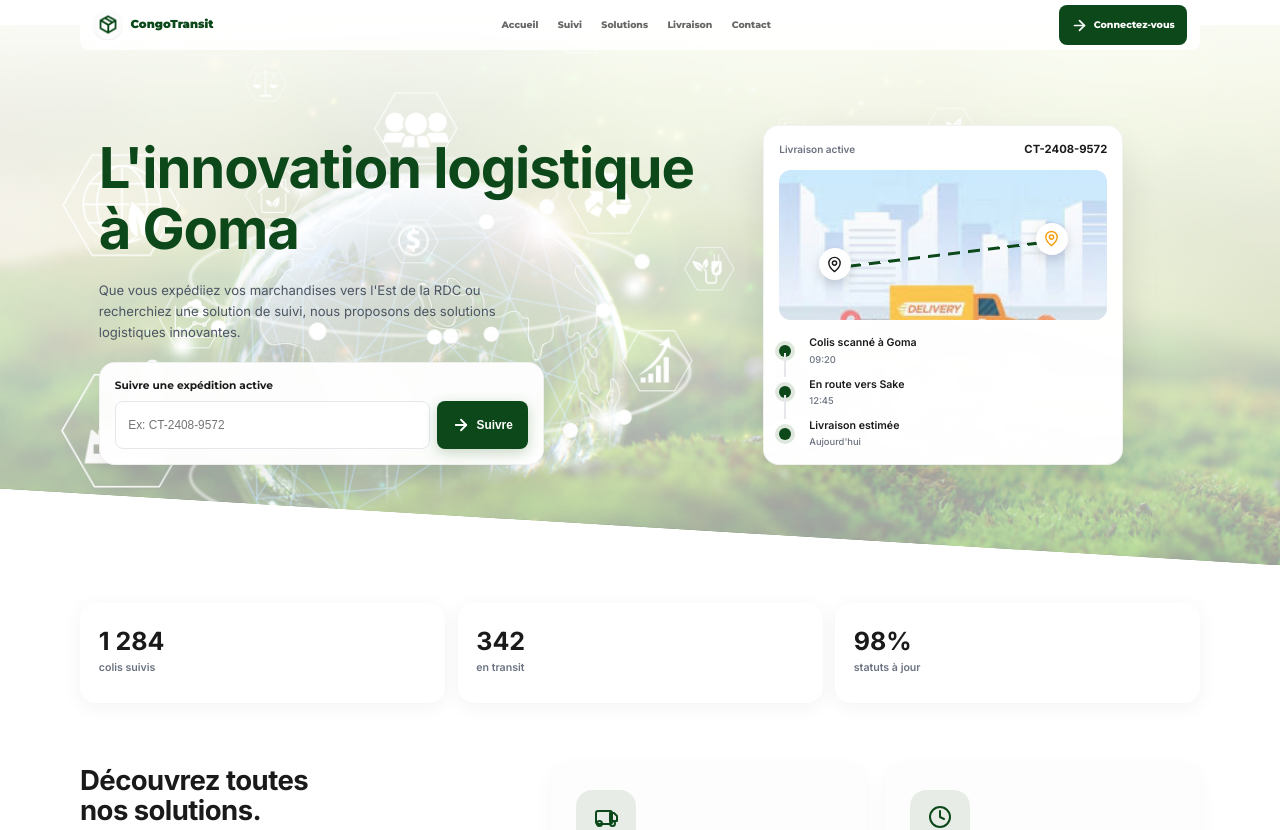
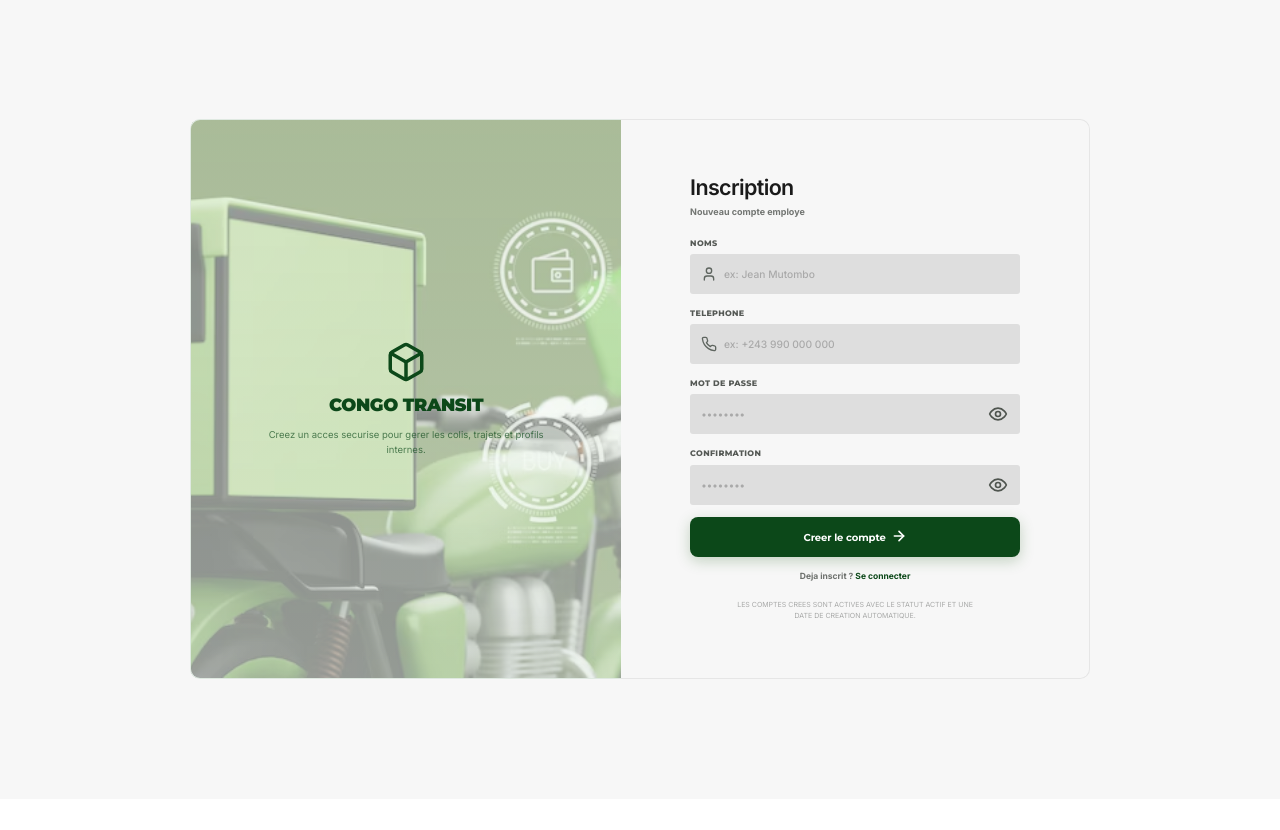
Before and after one commit to Ste-Verbeck-et-Fils/congotransit, a React (Vite) app: page /register in a window 1280 px wide. Before the commit this address led to /. Shown: the top 830 px of the page. After the commit the page ends 800 px from the top, so only its background shows below. Built offline with nearby package versions, Linux system fonts and the light colour scheme.

Commit message:
feat: Add implement register page

```diff
--- a/src/components/ui/Input.css
+++ b/src/components/ui/Input.css
@@ -103,6 +103,16 @@
   font: 500 0.82rem var(--font-body);
 }
 
+.input-login .input-icon {
+  width: 18px;
+  margin: 0 0 0 0.82rem;
+  color: #5e655f;
+}
+
+.input-login .input-icon + .input-field {
+  padding-left: 0.58rem;
+}
+
 .input-login .input-field::placeholder {
   color: #9b9b9b;
   opacity: 0.78;
--- a/src/pages/Login.jsx
+++ b/src/pages/Login.jsx
@@ -1,27 +1,48 @@
 import React, { useState } from 'react'
-import { useNavigate } from 'react-router-dom'
-import { IconArrowRight, IconBox, IconEye, IconEyeOff } from '../components/ui/Icons'
+import { Link, useNavigate } from 'react-router-dom'
+import { IconArrowRight, IconBox, IconEye, IconEyeOff, IconPhone } from '../components/ui/Icons'
 import Button from '../components/ui/Button'
 import Input from '../components/ui/Input'
 import deliveryImage from '../assets/images/livraison.avif'
 import '../styles/Login.css'
 
+const getRegisteredUser = () => {
+  const storedUser = sessionStorage.getItem('congotransit.pendingUser')
+
+  if (!storedUser) return null
+
+  try {
+    return JSON.parse(storedUser)
+  } catch {
+    return null
+  }
+}
+
 const Login = () => {
   const navigate = useNavigate()
   const [showPassword, setShowPassword] = useState(false)
-  const [username, setUsername] = useState('')
+  const [telephone, setTelephone] = useState('')
   const [password, setPassword] = useState('')
   const [message, setMessage] = useState('')
 
   const handleSubmit = (event) => {
     event.preventDefault()
+    const cleanTelephone = telephone.replace(/\s+/g, '')
 
-    if (!username.trim() || !password) {
-      setMessage("Veuillez renseigner le nom d'utilisateur et le mot de passe.")
+    if (!cleanTelephone || !password) {
+      setMessage('Veuillez renseigner le telephone et le mot de passe.')
       return
     }
 
-    if (username.trim() !== 'admin' || password !== 'admin') {
+    const registeredUser = getRegisteredUser()
+    const matchesRegisteredUser = (
+      registeredUser?.telephone === cleanTelephone
+      && registeredUser?.password === password
+      && registeredUser?.status === 'actif'
+    )
+    const matchesAdminDemo = cleanTelephone === 'admin' && password === 'admin'
+
+    if (!matchesRegisteredUser && !matchesAdminDemo) {
       setMessage("Identifiants incorrects. Verifiez vos informations puis reessayez.")
       return
     }
@@ -57,16 +78,17 @@ const Login = () => {
             <h1>Connexion</h1>
 
             <Input
-              id="login-username"
-              name="username"
-              label="Nom d'utilisateur"
-              type="text"
-              placeholder="ex: admin_goma"
-              autoComplete="username"
+              id="login-telephone"
+              name="telephone"
+              label="Telephone"
+              type="tel"
+              placeholder="ex: +243 990 000 000"
+              autoComplete="tel"
               variant="login"
-              value={username}
+              icon={<IconPhone size={16} />}
+              value={telephone}
               onChange={(event) => {
-                setUsername(event.target.value)
+                setTelephone(event.target.value)
                 clearMessage()
               }}
               aria-invalid={Boolean(message)}
@@ -109,6 +131,11 @@ const Login = () => {
             <Button className="btn-full" type="submit" icon={<IconArrowRight size={16} />} iconPosition="right">
               Se connecter
             </Button>
+
+            <p className="auth-switch">
+              Pas encore de compte ?
+              <Link to="/register"> Creer un compte</Link>
+            </p>
           </form>
 
           <p className="login-footnote">
--- /dev/null
+++ b/src/pages/Register.jsx
@@ -0,0 +1,210 @@
+import React, { useState } from 'react'
+import { Link, useNavigate } from 'react-router-dom'
+import {
+  IconArrowRight,
+  IconBox,
+  IconEye,
+  IconEyeOff,
+  IconPhone,
+  IconUser,
+} from '../components/ui/Icons'
+import Button from '../components/ui/Button'
+import Input from '../components/ui/Input'
+import deliveryImage from '../assets/images/livraison.avif'
+import '../styles/Login.css'
+
+const Register = () => {
+  const navigate = useNavigate()
+  const [showPassword, setShowPassword] = useState(false)
+  const [showConfirmPassword, setShowConfirmPassword] = useState(false)
+  const [noms, setNoms] = useState('')
+  const [telephone, setTelephone] = useState('')
+  const [password, setPassword] = useState('')
+  const [confirmPassword, setConfirmPassword] = useState('')
+  const [message, setMessage] = useState('')
+
+  const clearMessage = () => {
+    if (message) setMessage('')
+  }
+
+  const handleSubmit = (event) => {
+    event.preventDefault()
+
+    const cleanNoms = noms.trim()
+    const cleanTelephone = telephone.replace(/\s+/g, '')
+
+    if (!cleanNoms || !cleanTelephone || !password || !confirmPassword) {
+      setMessage('Veuillez renseigner toutes les informations du compte.')
+      return
+    }
+
+    if (!/^\+?[0-9]{8,15}$/.test(cleanTelephone)) {
+      setMessage('Veuillez saisir un numero de telephone valide.')
+      return
+    }
+
+    if (password.length < 6) {
+      setMessage('Le mot de passe doit contenir au moins 6 caracteres.')
+      return
+    }
+
+    if (password !== confirmPassword) {
+      setMessage('Les mots de passe ne correspondent pas.')
+      return
+    }
+
+    const userRecord = {
+      id: crypto.randomUUID(),
+      noms: cleanNoms,
+      telephone: cleanTelephone,
+      password,
+      status: 'actif',
+      created_at: new Date().toISOString(),
+    }
+
+    sessionStorage.setItem('congotransit.pendingUser', JSON.stringify(userRecord))
+    setMessage('')
+    navigate('/login')
+  }
+
+  return (
+    <main className="login-page">
+      <section className="login-shell register-shell" aria-label="Inscription Congo Transit">
+        <div className="login-brand-panel" style={{ '--login-brand-image': `url(${deliveryImage})` }}>
+          <div className="login-brand-block">
+            <IconBox size={42} color="var(--color-primary)" />
+            <p className="login-brand-name">CONGO TRANSIT</p>
+            <p className="login-brand-copy">
+              Creez un acces securise pour gerer les colis, trajets et profils internes.
+            </p>
+          </div>
+        </div>
+
+        <div className="login-form-panel register-form-panel">
+          <div className="login-mobile-brand" aria-hidden="true">
+            <IconBox size={32} color="var(--color-primary)" />
+            <p>CONGO TRANSIT</p>
+          </div>
+
+          <form className="login-form register-form" onSubmit={handleSubmit}>
+            <div className="auth-title-row">
+              <h1>Inscription</h1>
+              <p>Nouveau compte employe</p>
+            </div>
+
+            <Input
+              id="register-noms"
+              name="noms"
+              label="Noms"
+              type="text"
+              placeholder="ex: Jean Mutombo"
+              autoComplete="name"
+              variant="login"
+              icon={<IconUser size={16} />}
+              value={noms}
+              onChange={(event) => {
+                setNoms(event.target.value)
+                clearMessage()
+              }}
+              aria-invalid={Boolean(message)}
+              aria-describedby={message ? 'register-message' : undefined}
+            />
+
+            <Input
+              id="register-telephone"
+              name="telephone"
+              label="Telephone"
+              type="tel"
+              placeholder="ex: +243 990 000 000"
+              autoComplete="tel"
+              variant="login"
+              icon={<IconPhone size={16} />}
+              value={telephone}
+              onChange={(event) => {
+                setTelephone(event.target.value)
+                clearMessage()
+              }}
+              aria-invalid={Boolean(message)}
+              aria-describedby={message ? 'register-message' : undefined}
+            />
+
+            <Input
+              id="register-password"
+              name="password"
+              label="Mot de passe"
+              type={showPassword ? 'text' : 'password'}
+              placeholder="••••••••"
+              autoComplete="new-password"
+              variant="login"
+              value={password}
+              onChange={(event) => {
+                setPassword(event.target.value)
+                clearMessage()
+              }}
+              aria-invalid={Boolean(message)}
+              aria-describedby={message ? 'register-message' : undefined}
+              rightElement={(
+                <button
+                  type="button"
+                  className="login-password-toggle"
+                  aria-label={showPassword ? 'Masquer le mot de passe' : 'Afficher le mot de passe'}
+                  onClick={() => setShowPassword((visible) => !visible)}
+                >
+                  {showPassword ? <IconEyeOff size={20} /> : <IconEye size={20} />}
+                </button>
+              )}
+            />
+
+            <Input
+              id="register-confirm-password"
+              name="confirmPassword"
+              label="Confirmation"
+              type={showConfirmPassword ? 'text' : 'password'}
+              placeholder="••••••••"
+              autoComplete="new-password"
+              variant="login"
+              value={confirmPassword}
+              onChange={(event) => {
+                setConfirmPassword(event.target.value)
+                clearMessage()
+              }}
+              aria-invalid={Boolean(message)}
+              aria-describedby={message ? 'register-message' : undefined}
+              rightElement={(
+                <button
+                  type="button"
+                  className="login-password-toggle"
+                  aria-label={showConfirmPassword ? 'Masquer la confirmation' : 'Afficher la confirmation'}
+                  onClick={() => setShowConfirmPassword((visible) => !visible)}
+                >
+                  {showConfirmPassword ? <IconEyeOff size={20} /> : <IconEye size={20} />}
+                </button>
+              )}
+            />
+
+            {message && (
+              <p className="login-message" id="register-message" role="alert">
+                {message}
+              </p>
+            )}
+
+            <Button className="btn-full" type="submit" icon={<IconArrowRight size={16} />} iconPosition="right">
+              Creer le compte
+            </Button>
+
+            <p className="auth-switch">
+              Deja inscrit ?
+              <Link to="/login"> Se connecter</Link>
+            </p>
+          </form>
+
+          <p className="login-footnote">
+            Les comptes crees sont actives avec le statut actif et une date de creation automatique.
+          </p>
+        </div>
+      </section>
+    </main>
+  )
+}
+
+export default Register
--- a/src/routes/AppRoutes.jsx
+++ b/src/routes/AppRoutes.jsx
@@ -4,6 +4,7 @@ import MainLayout from '../layout/MainLayout.jsx'
 import Dashboard from '../pages/Dashboard.jsx'
 import Home from '../pages/Home.jsx'
 import Login from '../pages/Login.jsx'
+import Register from '../pages/Register.jsx'
 import Contact from '../pages/Contact.jsx'
 
 const PlaceholderPage = ({ title, description }) => (
@@ -23,6 +24,7 @@ const AppRoutes = () => {
       <Route path="/" element={<Home />} />
       <Route path="/contact" element={<Contact />} />
       <Route path="/login" element={<Login />} />
+      <Route path="/register" element={<Register />} />
       <Route path="/dashboard" element={<MainLayout />}>
         <Route index element={<Dashboard />} />
         <Route
--- a/src/styles/Login.css
+++ b/src/styles/Login.css
@@ -61,6 +61,24 @@
   margin-bottom: 2.25rem;
 }
 
+.auth-title-row {
+  display: flex;
+  flex-direction: column;
+  gap: 0.38rem;
+  margin-bottom: 1.5rem;
+}
+
+.auth-title-row h1 {
+  margin-bottom: 0;
+}
+
+.auth-title-row p {
+  color: #727572;
+  font-size: 0.72rem;
+  font-weight: 700;
+  line-height: 1.45;
+}
+
 .login-password-toggle {
   position: absolute;
   top: 50%;
@@ -100,6 +118,24 @@
   line-height: 1.55;
   text-align: center;
   text-transform: uppercase;
+}
+
+.auth-switch {
+  margin-top: 1rem;
+  color: #6d716d;
+  font-size: 0.68rem;
+  font-weight: 700;
+  line-height: 1.45;
+  text-align: center;
+}
+
+.auth-switch a {
+  color: var(--color-primary);
+  text-decoration: none;
+}
+
+.auth-switch a:hover {
+  text-decoration: underline;
 }
 
 .login-brand-copy {
@@ -142,6 +178,11 @@
     align-items: stretch;
     justify-content: stretch;
     grid-template-columns: 0.92fr 1fr;
+  }
+
+  .register-shell {
+    max-width: 920px;
+    height: min(560px, calc(100dvh - 2rem));
   }
 
   .login-brand-panel {
@@ -188,12 +229,24 @@
     margin: 0 auto;
   }
 
+  .register-form {
+    max-width: 330px;
+  }
+
   .login-form h1 {
     margin-bottom: 1.65rem;
   }
 
+  .auth-title-row h1 {
+    margin-bottom: 0;
+  }
+
   .login-footnote {
     margin-top: 2.1rem;
+  }
+
+  .register-form-panel .login-footnote {
+    margin-top: 1.45rem;
   }
 }
 
```
